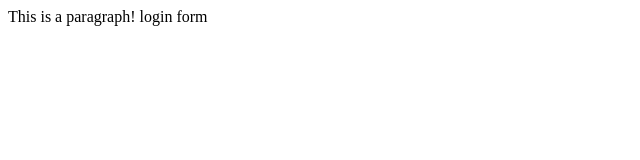
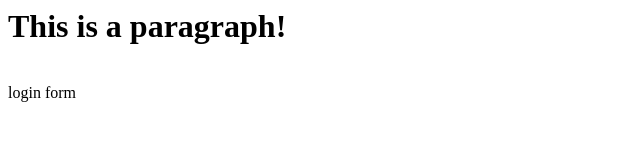
Before and after one commit to nguyen-gia-hien-tu/GitPractice, a plain HTML site: page index.html in a window 1280 px wide. Shown: the whole page, without its empty margins (0-640 px from the left). Drawn offline with Linux system fonts and the light colour scheme.

Commit message:
modify index.html

```diff
--- a/index.html
+++ b/index.html
@@ -4,7 +4,8 @@
     </head>
 
     <body>
-        This is a paragraph!
+        <h1>This is a paragraph!</h1>
+        <br>
         login form
     </body>
 </html>
```
